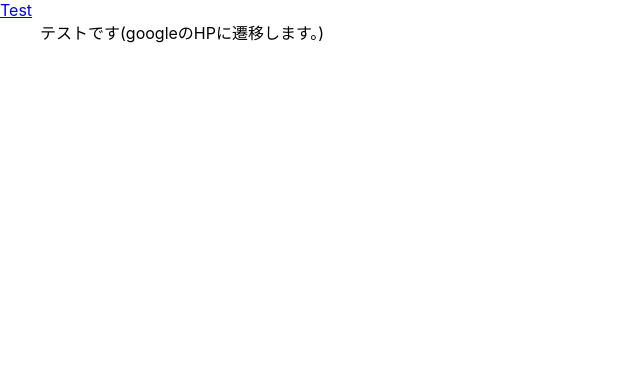
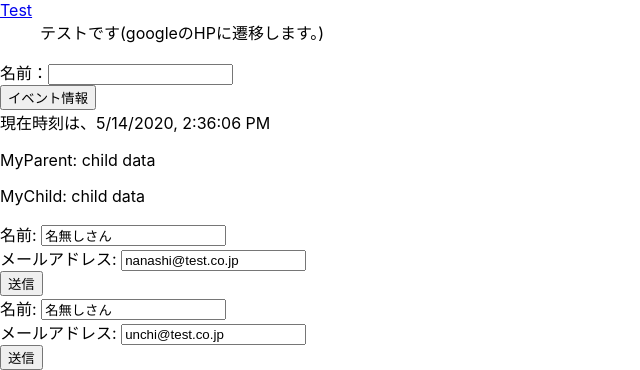
Before and after one commit to satodaiki/react-study-1, a React (Create React App) app: page / in a window 1280 px wide. Shown: the part 884-1254 px from the top of the page, without its empty margins (0-640 px from the left). Before the commit the page ends 944 px from the top, so only its background shows below. Built offline with nearby package versions, Linux system fonts and the light colour scheme.

Commit message:
part7までの内容を実装

```diff
--- /dev/null
+++ b/src/components/MyChild.js
@@ -0,0 +1,18 @@
+import React ,{ Component } from 'react';
+
+export default class MyChild extends Component {
+
+    constructor(props) {
+        super(props);
+        this.state = {
+            data: 'child data'
+        };
+        this.props.onUpdate(this.state);
+    }
+
+    render() {
+        return (
+            <p>MyChild: {this.state.data}</p>
+        );
+    }
+}
--- /dev/null
+++ b/src/components/MyEvent.js
@@ -0,0 +1,28 @@
+import React ,{ Component } from 'react';
+
+export default class MyEvent extends Component {
+
+    // constructor(props) {
+    //     super(props);
+    //     this.show = this.show.bind(this);
+    // }
+
+    // show = (e) => {
+    //     console.log(`${this.props.greet},${e.target.value}!!`);
+    // }
+
+    show(suffix, e) {
+        console.log(`${this.props.greet},${e.target.value}${suffix}!!`);
+    }
+
+    render() {
+        return (
+            <form>
+                <label htmlFor="txtName">名前：</label>
+                <input id="txtName" type="text" onChange={this.show.bind(this, 'さん')} />
+                {/* <input id="txtName" type="text" onChange={this.show} /> */}
+                {/* <input id="txtName" type="text" onChange={(e) => this.show(e)} /> */}
+            </form>
+        );
+    }
+}
--- /dev/null
+++ b/src/components/MyForm.js
@@ -0,0 +1,43 @@
+import React ,{ Component } from 'react';
+
+export default class MyForm extends Component {
+
+    constructor(props) {
+        super(props);
+        this.state = {
+            name: '名無しさん',
+            email: 'nanashi@test.co.jp'
+        };
+        this.handleChange = this.handleChange.bind(this);
+        this.show = this.show.bind(this);
+    }
+
+    handleChange(e) {
+        this.setState({
+            [e.target.name]: e.target.value
+        });
+    }
+
+    show() {
+        console.log(`name: ${this.state.name}`);
+        console.log(`email: ${this.state.email}`);
+    }
+
+    render() {
+        return (
+            <form>
+                <div>
+                    <label htmlFor="name">名前: </label>
+                    <input id="name" name="name" type="text" onChange={this.handleChange} value={this.state.name} />
+                </div>
+                <div>
+                    <label htmlFor="email">メールアドレス: </label>
+                    <input id="email" name="email" type="email" onChange={this.handleChange} value={this.state.email} />
+                </div>
+                <div>
+                    <button type="button" onClick={this.show}>送信</button>
+                </div>
+            </form>
+        );
+    }
+}
--- /dev/null
+++ b/src/components/MyFormUn.js
@@ -0,0 +1,33 @@
+import React ,{ Component } from 'react';
+
+export default class MyFormUn extends Component {
+
+    constructor(props) {
+        super(props);
+        this.name = React.createRef();
+        this.email = React.createRef();
+    }
+
+    show() {
+        console.log(`name: ${this.name.current.value}`);
+        console.log(`email: ${this.email.current.value}`);
+    }
+
+    render() {
+        return (
+            <form>
+                <div>
+                    <label htmlFor="name">名前: </label>
+                    <input id="name" name="name" type="text" onChange={this.handleChange} ref={this.name} defaultValue="名無しさん" />
+                </div>
+                <div>
+                    <label htmlFor="email">メールアドレス: </label>
+                    <input id="email" name="email" type="email" onChange={this.handleChange} ref={this.email} defaultValue="unchi@test.co.jp" />
+                </div>
+                <div>
+                    <button type="button" onClick={this.show.bind(this)}>送信</button>
+                </div>
+            </form>
+        );
+    }
+}
--- /dev/null
+++ b/src/components/MyParent.js
@@ -0,0 +1,25 @@
+import React ,{ Component } from 'react';
+import MyChild from './MyChild';
+
+export default class MyParent extends Component {
+
+    constructor(props) {
+        super(props);
+        this.state = {
+            data: null
+        };
+    }
+
+    update(state) {
+        this.setState(state);
+    }
+
+    render() {
+        return (
+            <React.Fragment>
+                <p>MyParent: {this.state.data}</p>
+                <MyChild onUpdate={this.update.bind(this)} />
+            </React.Fragment>
+        );
+    }
+}
--- /dev/null
+++ b/src/components/MyPool.js
@@ -0,0 +1,33 @@
+import React ,{ Component } from 'react';
+
+export default class MyPool extends Component {
+
+    // show(e) {
+    //     console.log(e.type);
+    //     setTimeout(() => {
+    //         console.log(e.type);
+    //     }, 1000);
+    // }
+
+    // show(e) {
+    //     const t = e.type;
+    //     console.log(t);
+    //     setTimeout(() => {
+    //         console.log(t);
+    //     }, 1000);
+    // }
+
+    show(e) {
+        e.persist();
+        console.log(e.type);
+        setTimeout(() => {
+            console.log(e.type);
+        }, 1000);
+    }
+
+    render() {
+        return (
+            <button type="button" onClick={this.show.bind(this)}>イベント情報</button>
+        );
+    }
+}
--- /dev/null
+++ b/src/components/MyState.js
@@ -0,0 +1,22 @@
+import React ,{ Component } from 'react';
+
+export default class MyState extends Component {
+
+    constructor(props) {
+        super(props);
+        this.state = {
+            current: new Date()
+        };
+        setInterval(() => {
+            this.setState({
+                current: new Date()
+            });
+        }, 1000);
+    }
+
+    render() {
+        return (
+            <div>現在時刻は、{this.state.current.toLocaleString()}</div>
+        );
+    }
+}
--- a/src/index.js
+++ b/src/index.js
@@ -11,6 +11,12 @@ import MyBook from './components/MyBook';
 // import MyProp, {Member} from './components/MyProp';
 import MyHelloDef from './components/MyHelloDef';
 import MyArticle from './components/MyArticle';
+import MyEvent from './components/MyEvent';
+import MyPool from './components/MyPool';
+import MyState from './components/MyState';
+import MyParent from './components/MyParent';
+import MyForm from './components/MyForm';
+import MyFormUn from './components/MyFormUn';
 
 const data = {
   name: 'テスト',
@@ -68,6 +74,12 @@ ReactDOM.render(
         <MyArticle {...article} key={article.url} />
       )}
     </dl>
+    <MyEvent greet="Hello" />
+    <MyPool />
+    <MyState />
+    <MyParent />
+    <MyForm />
+    <MyFormUn />
   </div>,
   document.getElementById('root')
 );
```
